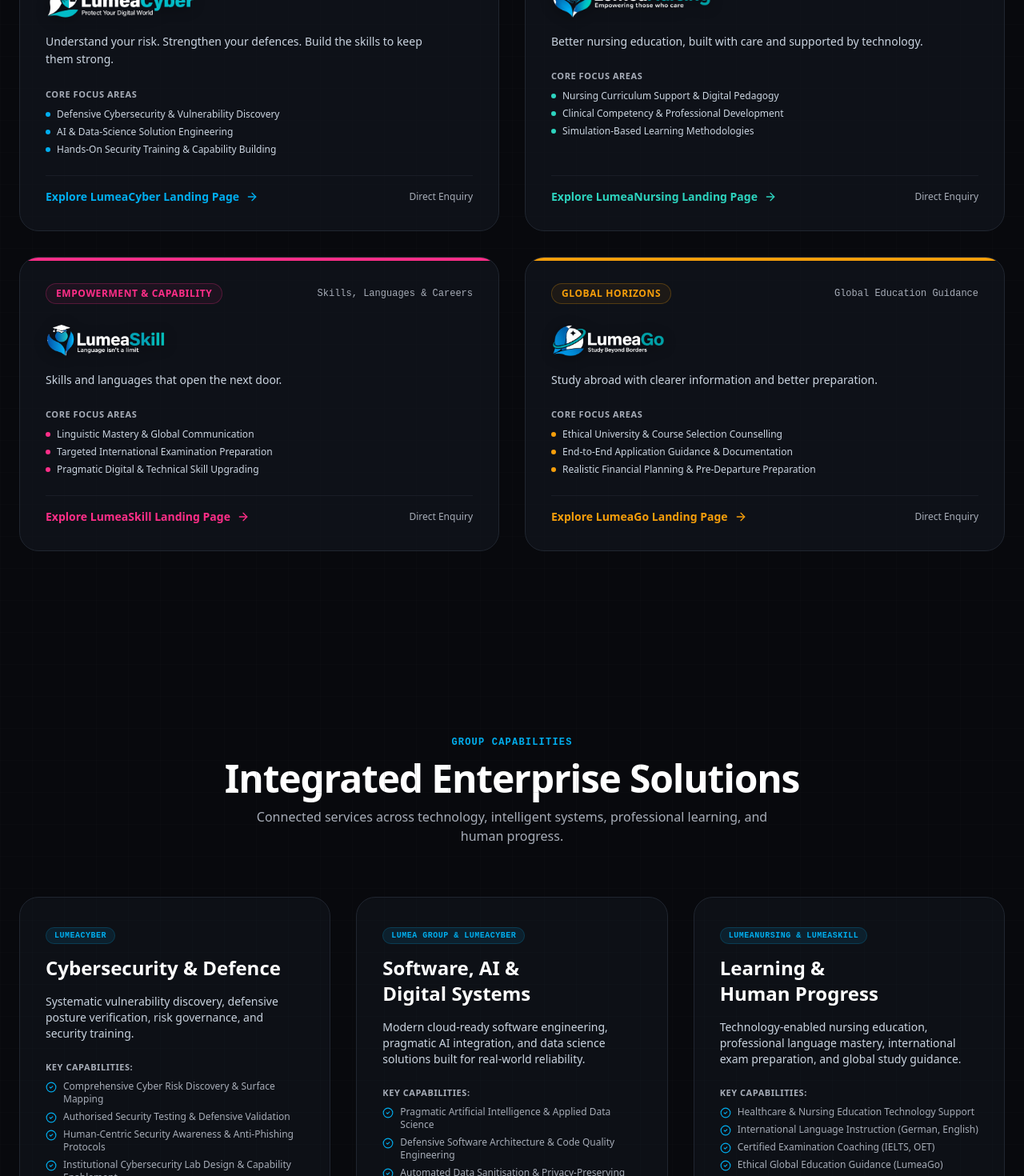
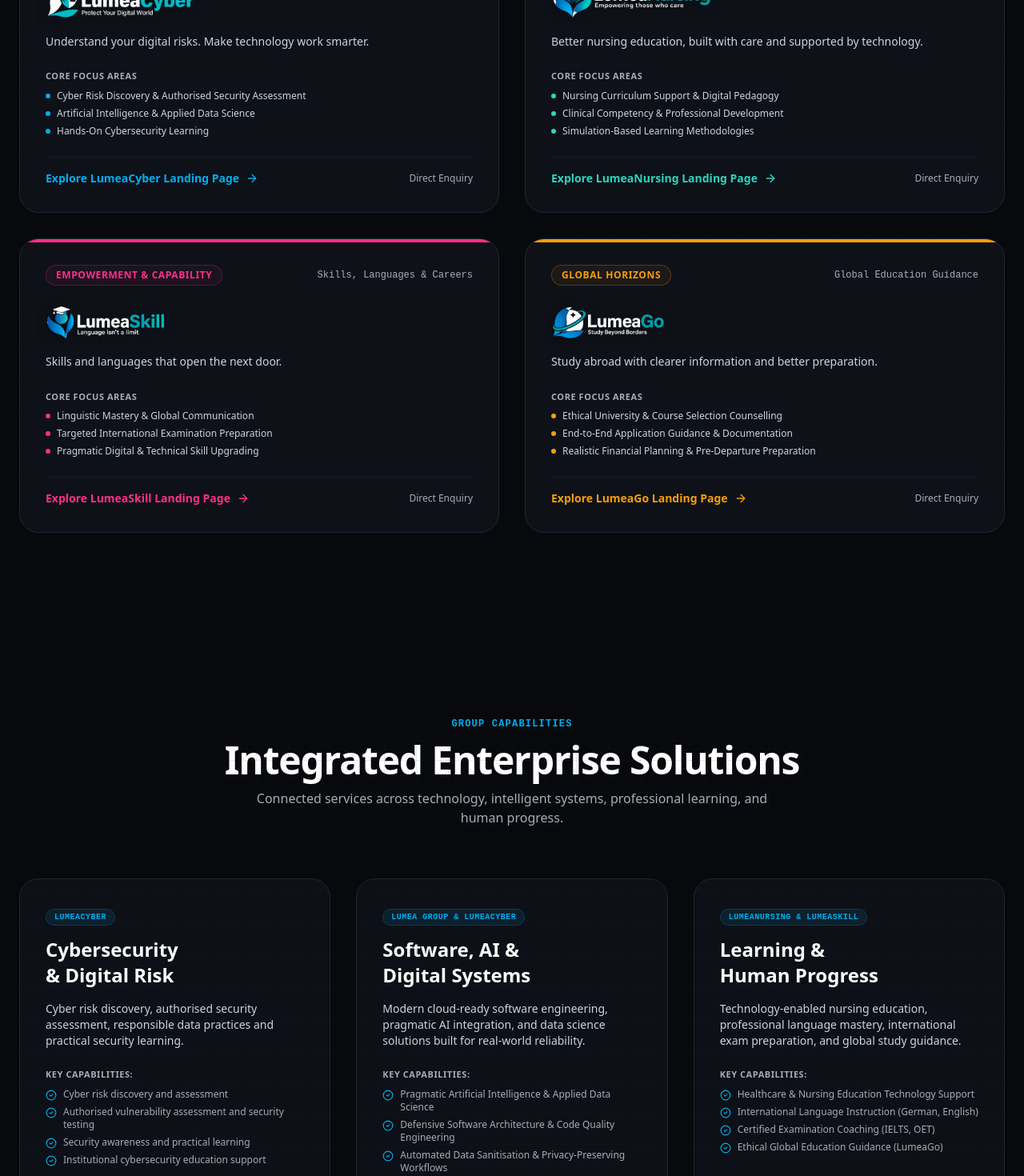
Before and after one commit to Rejeesh99/Lumea-Group-Website, a Next.js app: page / in a window 1280 px wide. Shown: the part 2120-3590 px from the top of the page at 80% size. Built offline with nearby package versions, Linux system fonts and the light colour scheme.

Commit message:
Align LumeaCyber service and group content with official reference

```diff
--- a/src/data/brands.ts
+++ b/src/data/brands.ts
@@ -58,103 +58,104 @@ export const BRANDS: Record<string, BrandData> = {
     fullName: 'LumeaCyber — Cybersecurity, AI & Data Science',
     category: 'Cybersecurity, AI & Data Science',
     kicker: 'Flagship Brand',
-    tagline: 'Cybersecurity first. Intelligence throughout.',
+    tagline: 'Clearer security. Smarter use of technology.',
     officialTagline: 'Protect Your Digital World',
     logoUrl: '/logos/lumea-cyber-crop.png',
     logoWhiteUrl: '/logos/lumea-cyber-white.png',
     markUrl: '/logos/lumea-cyber-mark.png',
-    headline: 'Understand your risk. Strengthen your defences. Build the skills to keep them strong.',
-    lede: 'Comprehensive cybersecurity consulting, defensive assessments, artificial intelligence implementations, and institutional security capability building for forward-looking organisations.',
+    headline: 'Understand your digital risks. Make technology work smarter.',
+    lede: 'LumeaCyber helps organisations understand their security exposure, apply artificial intelligence and data responsibly, and build practical cybersecurity skills through hands-on learning.',
     accentColor: '#00AEEF',
     glowColor: 'rgba(0, 174, 239, 0.25)',
     isFlagship: true,
     coreFocus: [
-      'Defensive Cybersecurity & Vulnerability Discovery',
-      'AI & Data-Science Solution Engineering',
-      'Hands-On Security Training & Capability Building',
-      'Enterprise Security Awareness & Governance'
+      'Cyber Risk Discovery & Authorised Security Assessment',
+      'Artificial Intelligence & Applied Data Science',
+      'Hands-On Cybersecurity Learning',
+      'Security Awareness & Institutional Capability Building'
     ],
-    overview: 'LumeaCyber operates as the defensive anchor of LUMEA Group. We combine technical rigour with strategic intelligence to uncover cyber risk, validate security postures through authorised testing, deploy pragmatic AI solutions, and cultivate high-calibre internal security expertise.',
+    overview: 'LumeaCyber is the flagship brand of LUMEA Group. It brings together cybersecurity, artificial intelligence and data science, helping organisations understand digital risk, use data responsibly and develop practical skills through applied learning.',
     services: [
       {
         id: 'cyber-discovery',
-        name: 'Cyber Risk Discovery & Posture Assessment',
-        description: 'Systematic architectural analysis, surface scanning, and threat modeling to reveal critical blind spots across your infrastructure.',
+        name: 'Cyber Risk Discovery',
+        description: 'A structured conversation and review that maps important systems, information and people, helping identify likely areas of exposure and practical priorities.',
         status: 'AVAILABLE'
       },
       {
         id: 'cyber-testing',
-        name: 'Authorised Security Testing & Defensive Assessment',
-        description: 'Methodical vulnerability verification conducted under strict written authorisation, adhering to international industry standards.',
+        name: 'Vulnerability Assessment & Authorised Security Testing',
+        description: 'Scoped vulnerability assessment and authorised security testing, reported in plain language with prioritised recommendations.',
         status: 'AVAILABLE',
         statusNote: 'Requires formal written legal authorization prior to initiation.'
       },
       {
         id: 'cyber-awareness',
-        name: 'Enterprise Security Awareness & Human Defense',
-        description: 'Contextual, scenario-based security education tailored for operational teams, reducing human-vector susceptibility.',
+        name: 'Security Awareness & Education',
+        description: 'Practical sessions that help staff recognise phishing, social engineering and unsafe data handling, built around situations teams actually face.',
         status: 'AVAILABLE'
       },
       {
         id: 'cyber-ai',
-        name: 'AI & Data-Science Applied Solutions',
-        description: 'Engineering intelligent predictive workflows, data sanitisation architectures, and automated analytical models.',
+        name: 'AI & Data Science',
+        description: 'Applying machine learning and data analysis to real operational questions, with security, privacy and explainability considered from the start.',
         status: 'AVAILABLE'
       },
       {
         id: 'cyber-tooling',
-        name: 'Proprietary Threat Intelligence & Automated Tooling',
-        description: 'Integrated cloud-native surveillance and automated remediation telemetry platform.',
+        name: 'Security Assessment & Learning Tools',
+        description: 'Software tools that may support assessment and learning. These concepts are being explored and are not released products.',
         status: 'PLANNED',
-        statusNote: 'Under internal active research and development. In beta review.'
+        statusNote: 'Planned exploration only; not currently available.'
       },
       {
         id: 'cyber-institutional',
-        name: 'Institutional Capability & Security Lab Setup',
-        description: 'Assisting universities, colleges, and training academies in establishing cyber warfare simulators and defensive labs.',
-        status: 'AVAILABLE'
+        name: 'Institutional Cybersecurity Learning',
+        description: 'Working with colleges and training providers to strengthen cybersecurity teaching with applied, industry-aware content.',
+        status: 'OWNER_TO_CONFIRM',
+        statusNote: 'Specific programmes and delivery arrangements require confirmation.'
       }
     ],
     engagementProcess: [
-      { step: 1, title: 'Discover', description: 'Initial alignment on environment scope, regulatory posture, and threat landscape.' },
-      { step: 2, title: 'Understand', description: 'Deep technical reconnaissance, architectural review, and risk telemetry intake.' },
-      { step: 3, title: 'Propose', description: 'Definitive engagement framework with written legal clearance and explicit rules of engagement.' },
-      { step: 4, title: 'Deliver', description: 'Methodical testing, capability implementation, or defensive workflow deployment.' },
-      { step: 5, title: 'Review', description: 'Executive debriefing, technical documentation handoff, and scheduled defensive validation.' }
+      { step: 1, title: 'Discover', description: 'We learn about your organisation, objectives, systems and constraints.' },
+      { step: 2, title: 'Understand', description: 'We identify the assets, concerns and gaps that matter most, and agree what is in and out of scope.' },
+      { step: 3, title: 'Propose', description: 'You receive a written proposal with approach, timeline, responsibilities and limitations.' },
+      { step: 4, title: 'Deliver', description: 'We carry out the agreed work with clear communication and careful handling of your information.' },
+      { step: 5, title: 'Review', description: 'We walk through findings and priorities with your team and agree practical next steps.' }
     ],
     targetAudiences: [
       {
-        title: 'Businesses & Modern Enterprises',
-        description: 'Organisations seeking proactive defensive postures, risk validation, and compliance resilience.',
-        points: ['Vulnerability discovery', 'Authorised penetration testing', 'Data protection strategies', 'AI workflow security']
+        title: 'Businesses and organisations',
+        description: 'Leaders, IT managers and teams who need a clearer view of digital risk and a practical plan.',
+        points: ['Cyber risk discovery', 'Authorised security assessment', 'Data and privacy considerations', 'Practical recommendations']
       },
       {
-        title: 'Educational & Research Institutions',
-        description: 'Universities and colleges building accredited cybersecurity curricula or dedicated security labs.',
-        points: ['Curriculum consulting', 'Lab architecture design', 'Faculty training', 'Student workshop series']
+        title: 'Teams working with AI and data',
+        description: 'Organisations exploring AI and data science and wanting to consider security, privacy and responsible use from the outset.',
+        points: ['Applied AI and data science', 'Responsible data use', 'Privacy-aware approaches', 'Practical project discussions']
       },
       {
-        title: 'Security Practitioners & IT Teams',
-        description: 'Engineers, sysadmins, and technical leads looking to level up threat identification and incident readiness.',
-        points: ['Defensive tactics', 'Secure code review fundamentals', 'Applied data science in cyber', 'Threat simulation']
+        title: 'Learners and institutions',
+        description: 'People starting or advancing in cybersecurity, and institutions looking to strengthen the way they teach it.',
+        points: ['Practical cybersecurity learning', 'Networks and systems foundations', 'Guided learning environments', 'Industry-aware teaching content']
       }
     ],
     faqs: [
       {
-        question: 'What authorisation is required before security testing begins?',
-        answer: 'LumeaCyber strictly operates within legal and ethical boundaries. Security testing and vulnerability assessments require signed bilateral nondisclosure agreements, verified proof of asset ownership, and explicit written authorisation defining rules of engagement.'
+        question: 'How do you keep security testing responsible?',
+        answer: 'Any security testing must have a written scope and explicit authorisation before it begins. We handle findings and client information confidentially and explain results in plain language.'
       },
       {
-        question: 'Do you guarantee 100% security for tested systems?',
-        answer: 'No reputable security firm guarantees complete invulnerability. Our mission is to systematically identify risks, harden defensive barriers, eliminate blind spots, and foster robust organisational resilience to make compromise economically and technically prohibitive.'
+        question: 'Will an assessment make our organisation completely secure?',
+        answer: 'No assessment can promise that an organisation is completely secure. It can help identify specific issues, prioritise improvements and support better-informed decisions.'
       },
       {
-        question: 'Are your AI solutions customized or off-the-shelf?',
-        answer: 'We architect purpose-built data science and AI models designed for your specific operational pipelines, focusing on data privacy, local inference models where necessary, and verifiable output precision.'
+        question: 'Can you help us explore an AI or data project?',
+        answer: 'We can begin with a conversation about the operational question, available data, intended outcomes and relevant privacy or security considerations. The scope and feasibility can then be discussed.'
       },
       {
-        question: 'Are proprietary software platforms currently available?',
-        answer: 'Certain integrated security intelligence tooling and autonomous telemetry platforms are currently in our planned product pipeline and will be released following formal validation.'
+        question: 'Are your own software tools available now?',
+        answer: 'Software tools for assessment and learning are ideas in exploration. They are planned concepts, not released products.'
       }
     ],
     complianceNotes: [
@@ -162,7 +163,7 @@ export const BRANDS: Record<string, BrandData> = {
       'LumeaCyber does not guarantee 100% invulnerability or claim unverified external certifications.',
       'Automated security telemetry platforms and SaaS tooling are currently planned features.'
     ],
-    ctaText: 'Consult with LumeaCyber'
+    ctaText: 'Talk to LumeaCyber'
   },
 
   nursing: {
@@ -474,16 +475,16 @@ export const GROUP_SOLUTIONS = [
   {
     id: 'cybersecurity',
     slug: 'cybersecurity',
-    title: 'Cybersecurity & Defence',
+    title: 'Cybersecurity & Digital Risk',
     brand: 'LumeaCyber',
     brandId: 'cyber',
-    shortDesc: 'Systematic vulnerability discovery, defensive posture verification, risk governance, and security training.',
-    fullDesc: 'In an interconnected digital economy, cybersecurity is not an afterthought — it is the prerequisite for all digital operations. LUMEA Group delivers comprehensive cyber risk assessment, defensive engineering, and human-centric security awareness to safeguard vital organizational assets.',
+    shortDesc: 'Cyber risk discovery, authorised security assessment, responsible data practices and practical security learning.',
+    fullDesc: 'In an interconnected digital economy, organisations need a clear understanding of their digital risks. LUMEA Group supports cyber risk discovery, authorised assessment and practical security awareness to help teams make informed improvements.',
     keyCapabilities: [
-      'Comprehensive Cyber Risk Discovery & Surface Mapping',
-      'Authorised Security Testing & Defensive Validation',
-      'Human-Centric Security Awareness & Anti-Phishing Protocols',
-      'Institutional Cybersecurity Lab Design & Capability Enablement'
+      'Cyber risk discovery and assessment',
+      'Authorised vulnerability assessment and security testing',
+      'Security awareness and practical learning',
+      'Institutional cybersecurity education support'
     ],
     complianceRequirement: 'Authorised security testing requires strict written mutual consent and verified asset ownership.'
   },
@@ -523,9 +524,9 @@ export const GROUP_SOLUTIONS = [
 
 export const PHILOSOPHY_PILLARS = [
   {
-    title: 'Protection',
-    subtitle: 'Securing the Digital Frontier',
-    description: 'We believe digital progress is only meaningful if it is resilient against disruption. Every digital asset must be defended with technical rigour and ethical responsibility.',
+    title: 'Trust',
+    subtitle: 'Responsible Digital Practice',
+    description: 'We believe digital progress should be thoughtful and responsible. We help people understand risks, respect privacy and make informed technology decisions.',
     color: '#00AEEF'
   },
   {
```
